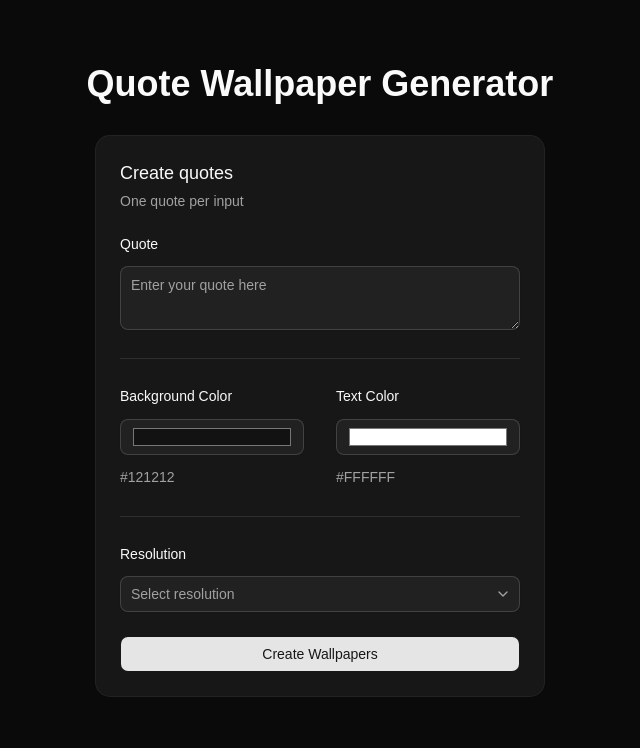
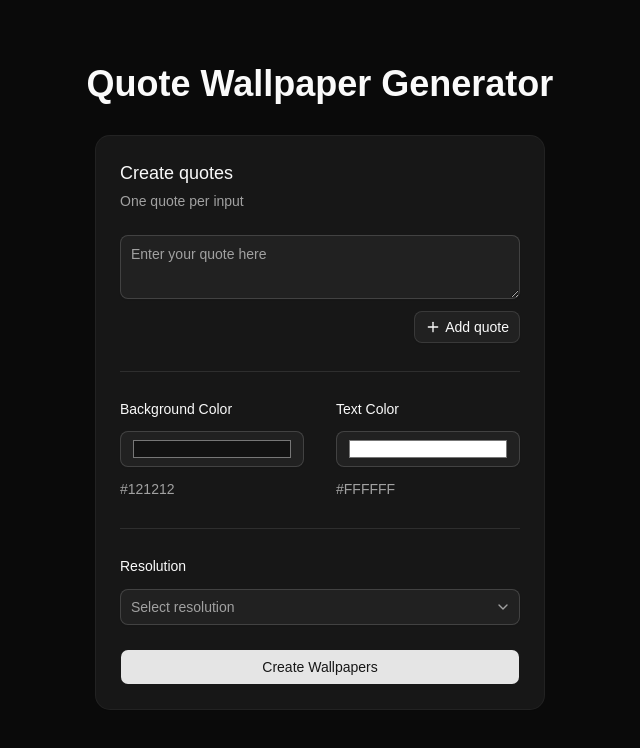
Before and after one commit to ToJaNikodem/quote-wallpaper-generator, a React (Vite) app: page / in a window 1280 px wide. Shown: the top 748 px of the page, without its empty margins (320-960 px from the left). Built offline with nearby package versions, Linux system fonts and the light colour scheme.

Commit message:
feat: implement dynamic quote management with add, update, and delete functionality

```diff
--- a/src/App.tsx
+++ b/src/App.tsx
@@ -1,3 +1,6 @@
+import { Plus, X } from 'lucide-react'
+import { useState } from 'react'
+
 import { Button } from './components/ui/button'
 import {
   Card,
@@ -20,7 +23,37 @@ import {
 import { Separator } from './components/ui/separator'
 import { Textarea } from './components/ui/textarea'
 
+type QuoteInput = {
+  id: string
+  value: string
+}
+
+function createQuoteInput(): QuoteInput {
+  return {
+    id: crypto.randomUUID(),
+    value: '',
+  }
+}
+
 function App() {
+  const [quotes, setQuotes] = useState<QuoteInput[]>([createQuoteInput()])
+
+  function addQuote() {
+    setQuotes((currentQuotes) => [...currentQuotes, createQuoteInput()])
+  }
+
+  function updateQuote(id: string, quote: string) {
+    setQuotes((currentQuotes) =>
+      currentQuotes.map((currentQuote) =>
+        currentQuote.id === id ? { ...currentQuote, value: quote } : currentQuote
+      )
+    )
+  }
+
+  function deleteQuote(id: string) {
+    setQuotes((currentQuotes) => currentQuotes.filter((currentQuote) => currentQuote.id !== id))
+  }
+
   return (
     <main className="flex flex-col items-center h-screen py-16 gap-8">
       <h1 className="text-4xl font-bold">Quote Wallpaper Generator</h1>
@@ -31,11 +64,37 @@ function App() {
         </CardHeader>
         <CardContent>
           <FieldGroup>
-            <FieldSet>
-              <Field>
-                <FieldLabel>Quote</FieldLabel>
-                <Textarea placeholder="Enter your quote here" />
-              </Field>
+            <FieldSet className="flex flex-col gap-3">
+              {quotes.map((quote) => (
+                <Field key={quote.id}>
+                  <div className="relative">
+                    <Textarea
+                      value={quote.value}
+                      onChange={(event) => updateQuote(quote.id, event.target.value)}
+                      placeholder="Enter your quote here"
+                      className="pr-10"
+                    />
+                    {quotes.length > 1 && (
+                      <Button
+                        type="button"
+                        variant="ghost"
+                        size="icon-xs"
+                        className="absolute top-2 right-2"
+                        aria-label="Delete quote"
+                        onClick={() => deleteQuote(quote.id)}
+                      >
+                        <X className="size-4" />
+                      </Button>
+                    )}
+                  </div>
+                </Field>
+              ))}
+              <div className="flex justify-end">
+                <Button type="button" variant="outline" size="sm" onClick={addQuote}>
+                  <Plus />
+                  Add quote
+                </Button>
+              </div>
             </FieldSet>
             <Separator />
             <FieldSet className="flex flex-row gap-8">
```
